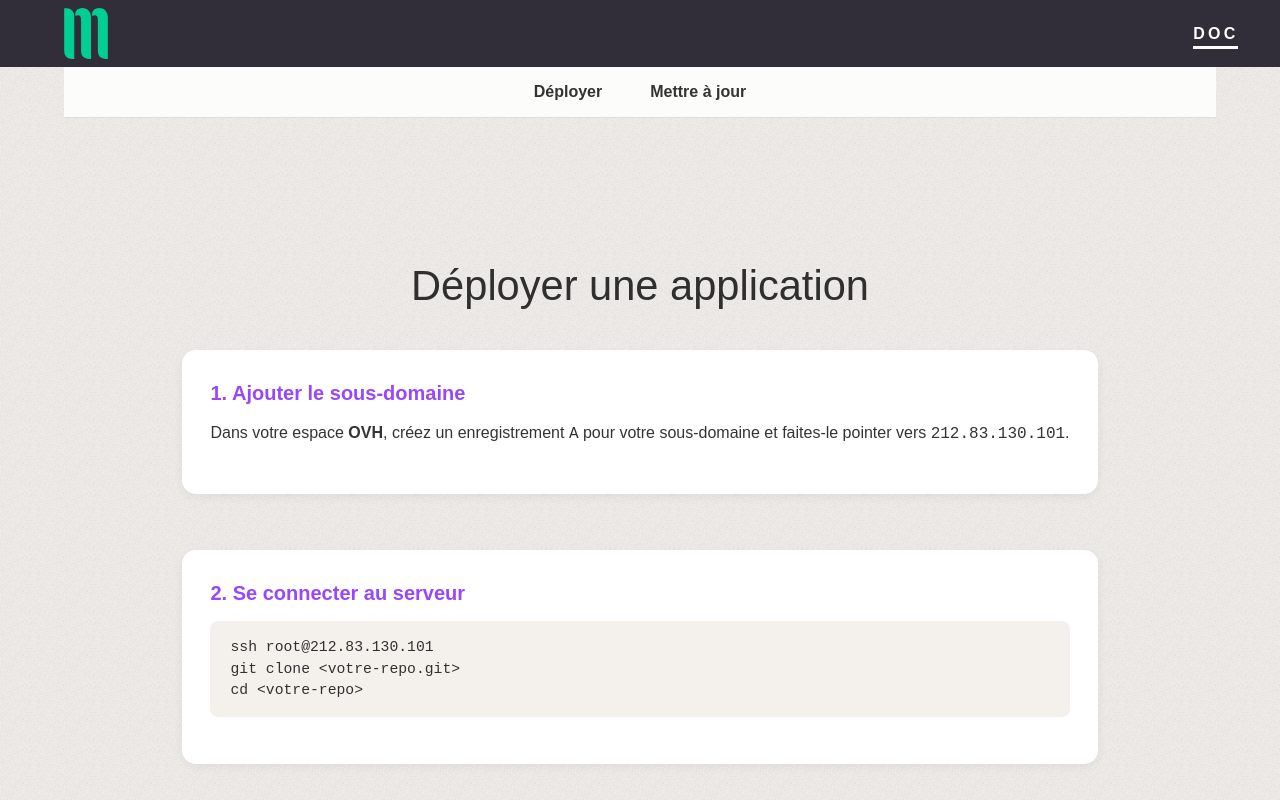
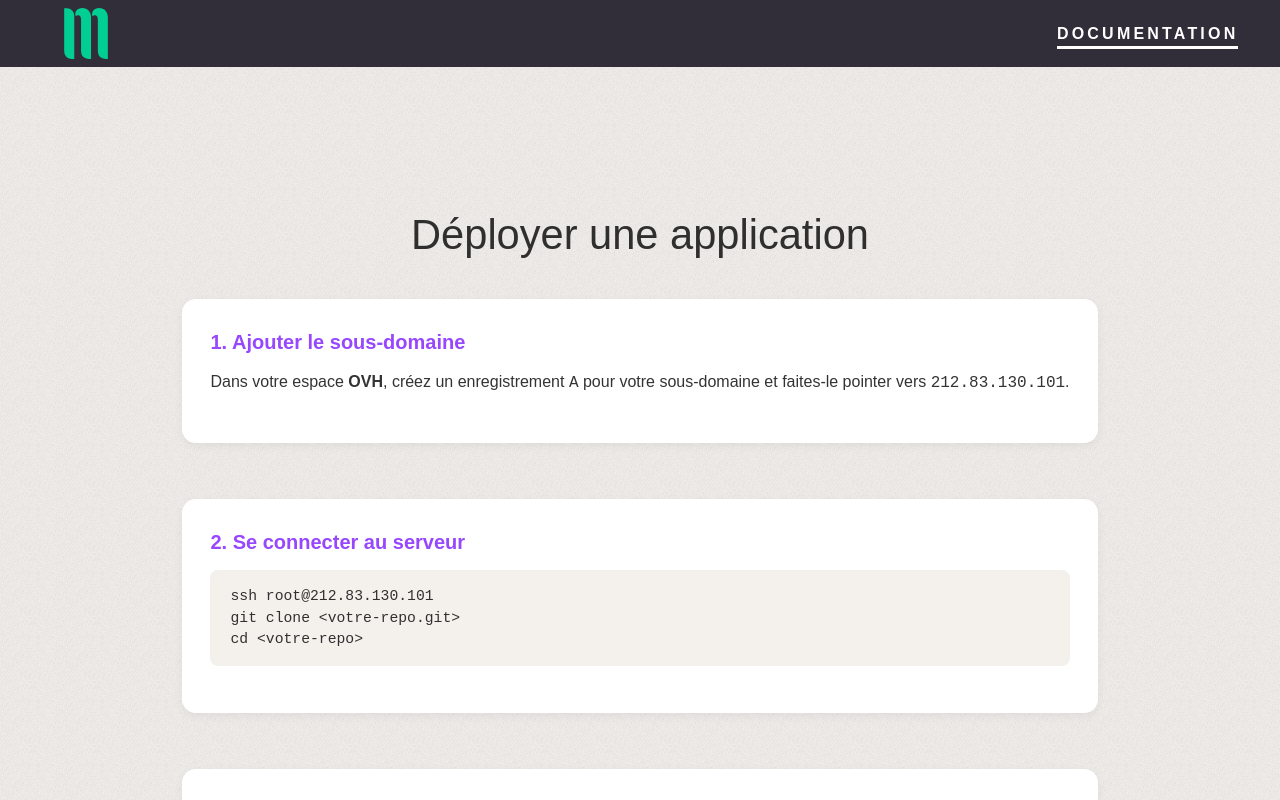
Before and after one commit to Magjic0/Manifesto-doc, a SvelteKit app: page /doc in a window 1280 px wide. Shown: the top 800 px of the page. Built offline with nearby package versions, Linux system fonts and the light colour scheme.

Commit message:
remove sommaire

```diff
--- a/src/routes/Header.svelte
+++ b/src/routes/Header.svelte
@@ -3,7 +3,7 @@
 	import Menu from "./menu.svelte";
 
 	let tabs = [
-		{ name: 'Doc', url: '/doc' },
+		{ name: 'Documentation', url: '/doc' },
 	];
 
 </script>
--- a/src/routes/doc/+page.svelte
+++ b/src/routes/doc/+page.svelte
@@ -1,12 +1,6 @@
 <script lang="ts">
     export const prerender = true;
 </script>
-
-<!-- ░░░ Sommaire — collé en haut, centré ░░░ -->
-<nav class="toc" aria-label="Sommaire">
-    <a href="#deploy">Déployer</a>
-    <a href="#update">Mettre à jour</a>
-</nav>
 
 <article class="doc">
 
```
